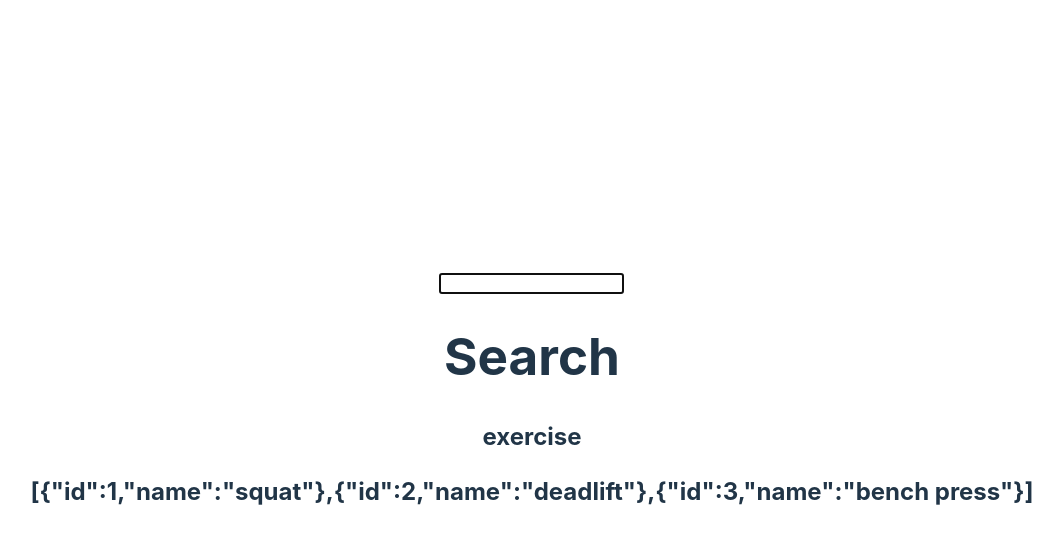
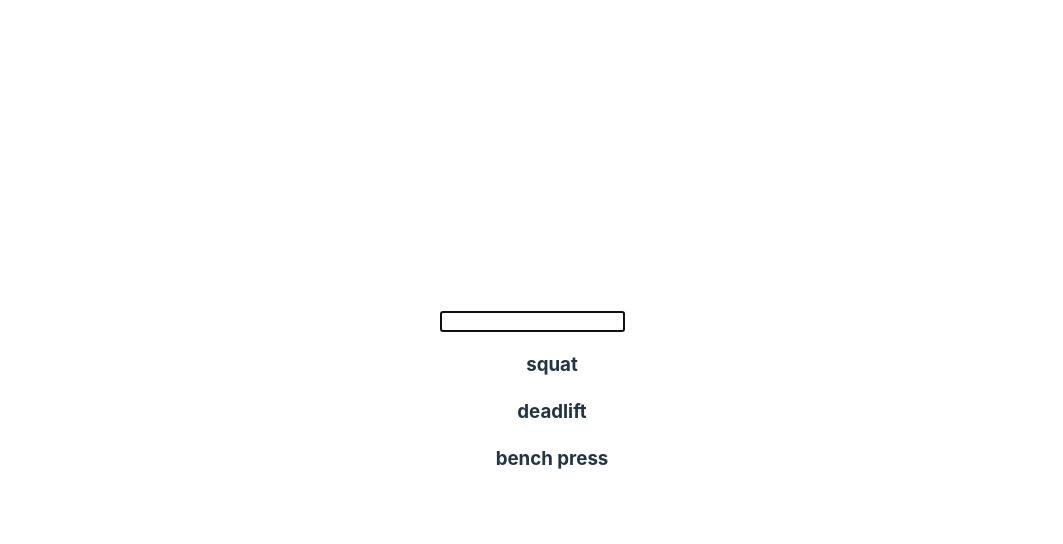
Before and after one commit to SarsaparillaSunrise/bridger, a React (Vite) app: page / in a window 1280 px wide. Both pictures are taken after a click on the button "Exercise". Shown: the top 544 px of the page, without its empty margins (108-1171 px from the left). Built offline with nearby package versions, Linux system fonts and the light colour scheme.

Commit message:
Added Item component.

```diff
--- a/src/App.tsx
+++ b/src/App.tsx
@@ -40,6 +40,8 @@ const Home = ({clickHandler}) => {
   )
 }
 
+const Item = (item) => (<h3 key={item.name}>{item.name}</h3>)
+
 const Search = ({category, items}) => {
   const search = (e) => console.log(e.key)
   return (
@@ -48,9 +50,9 @@ const Search = ({category, items}) => {
           <input name="q" autoFocus onKeyDown={search} />
         </form>
         <div className="search-results">
-          <h1>Search</h1>
-          <h2>{category}</h2>
-          <h2>{JSON.stringify(items)}</h2>
+        <ul>
+          {items.map((item) => Item(item))}
+        </ul>
       </div>
 
   </>
```
